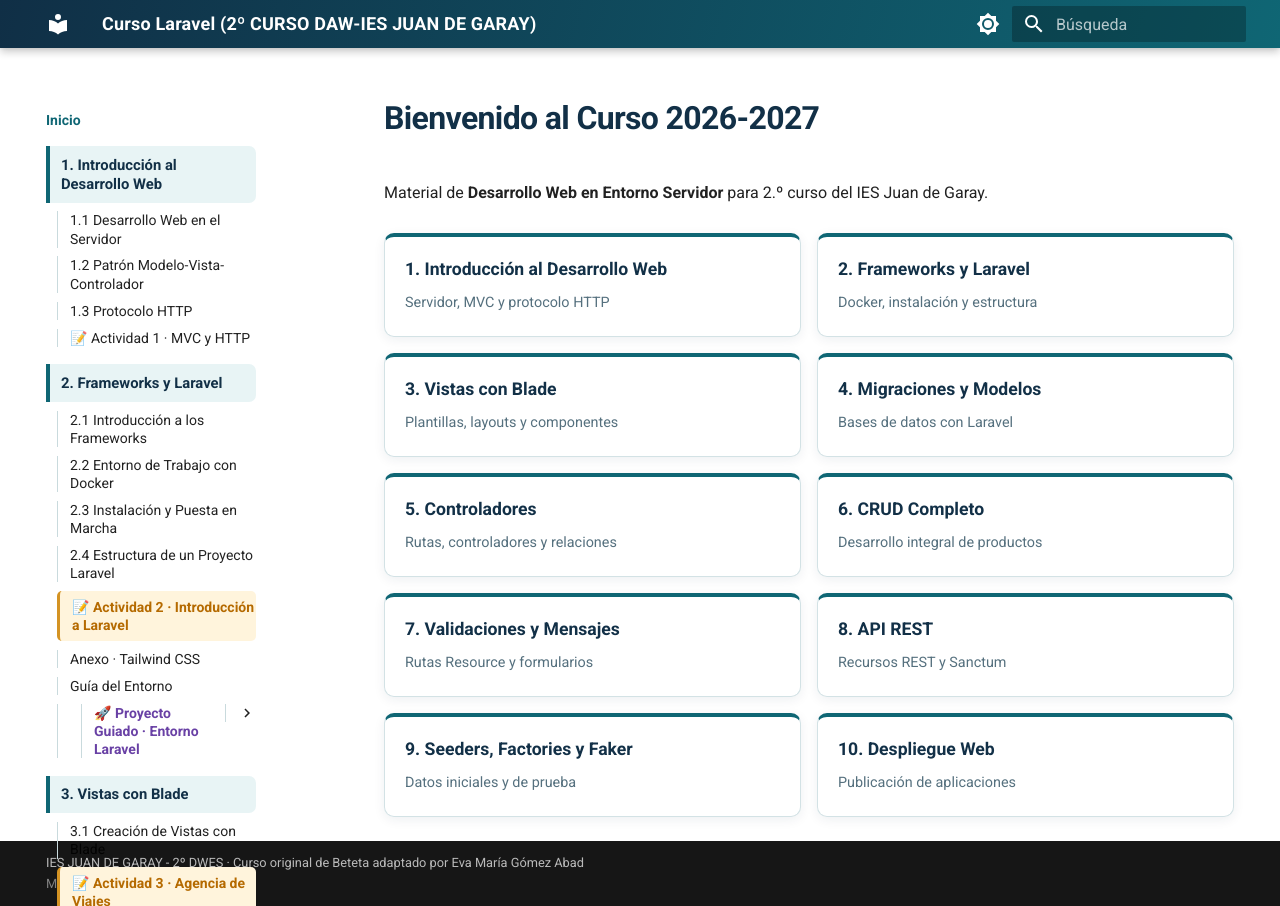
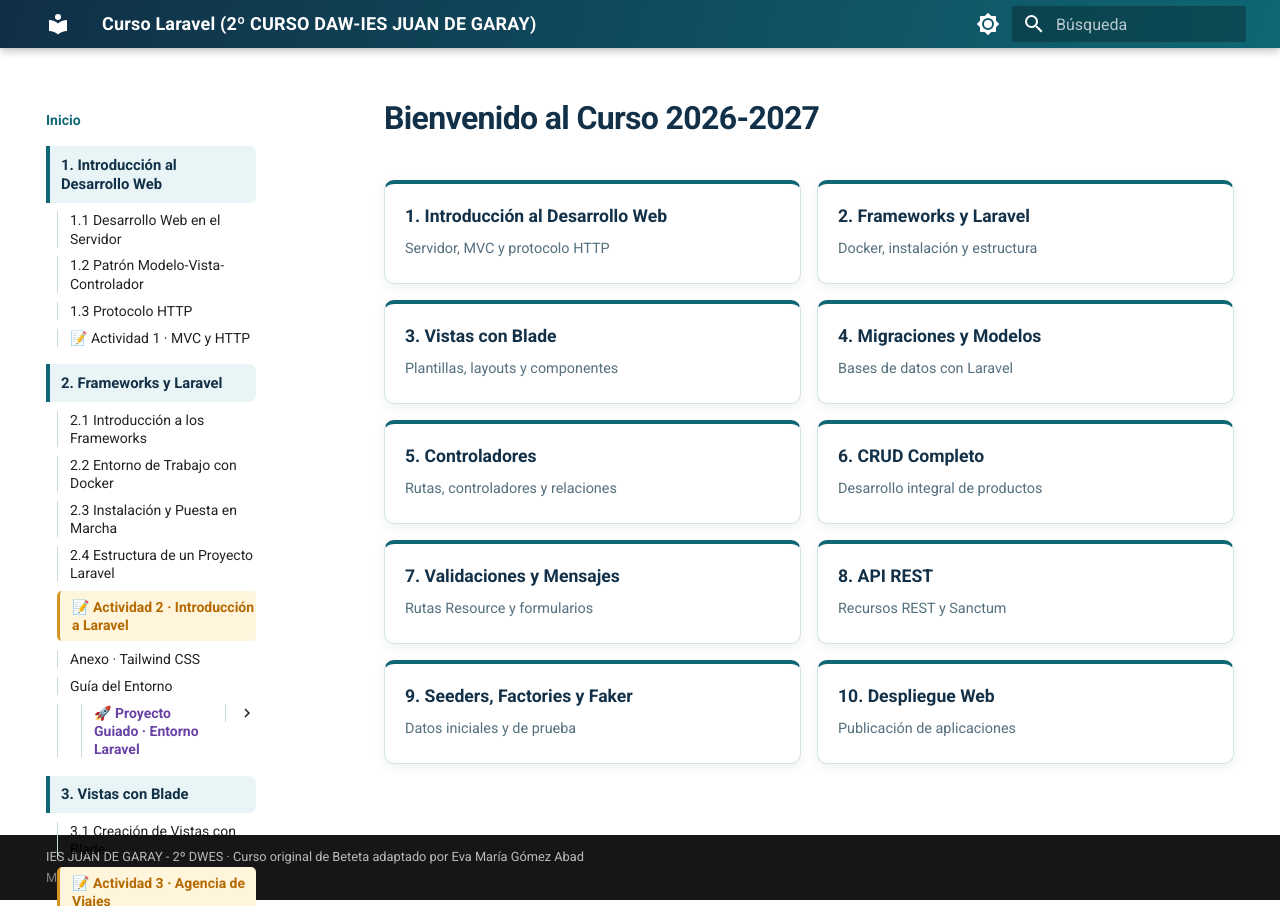
Before and after one commit to evaprofe/CURSO_DWES_2627, an MkDocs documentation site: the page built from docs/index.md, in a window 1280 px wide. Built offline with MkDocs 1.6.1 and Material for MkDocs 9.7.7, drawn with Linux system fonts in a browser that asks for light colours.

Commit message:
Update index.md

```diff
--- a/docs/index.md
+++ b/docs/index.md
@@ -4,8 +4,6 @@
 ---
 
 # Bienvenido al Curso 2026-2027
-
-Material de **Desarrollo Web en Entorno Servidor** para 2.º curso del IES Juan de Garay.
 
 <div class="course-grid" markdown>
 
```
